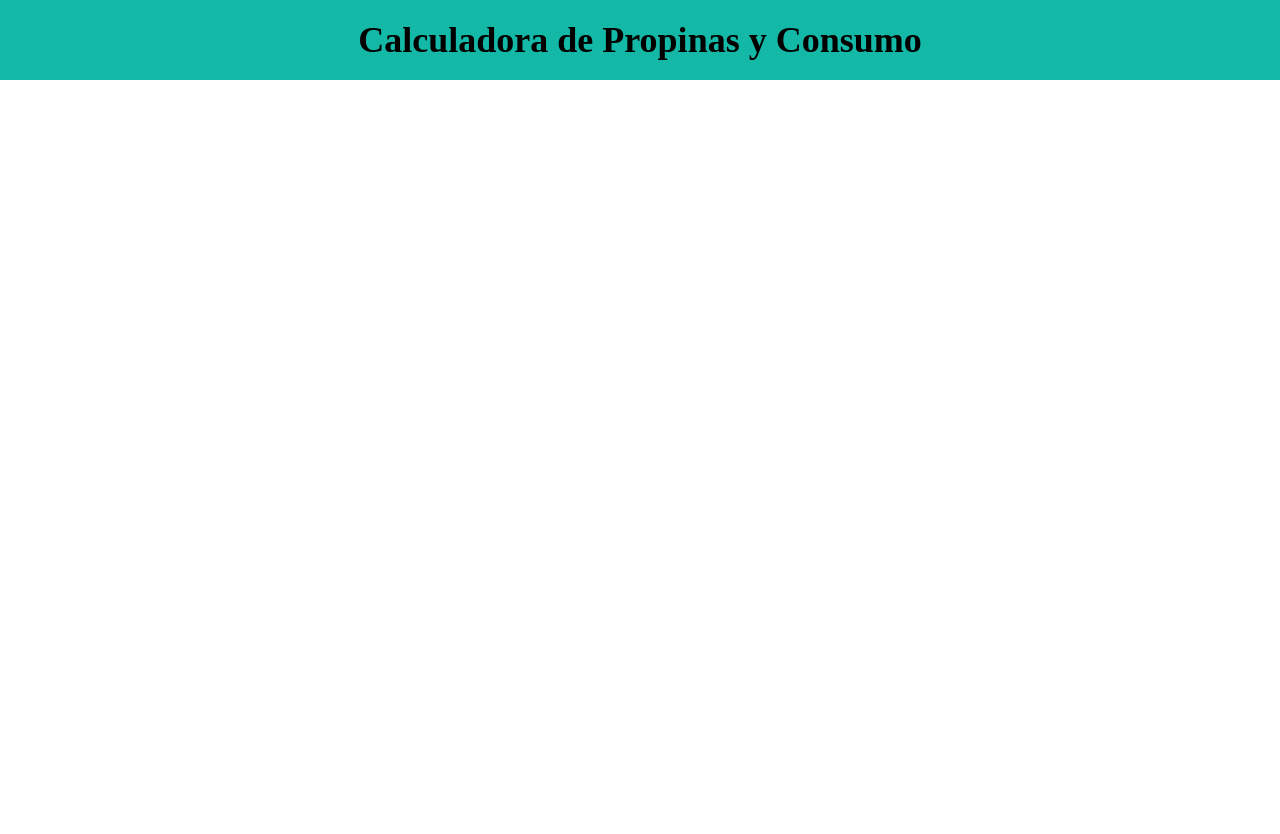
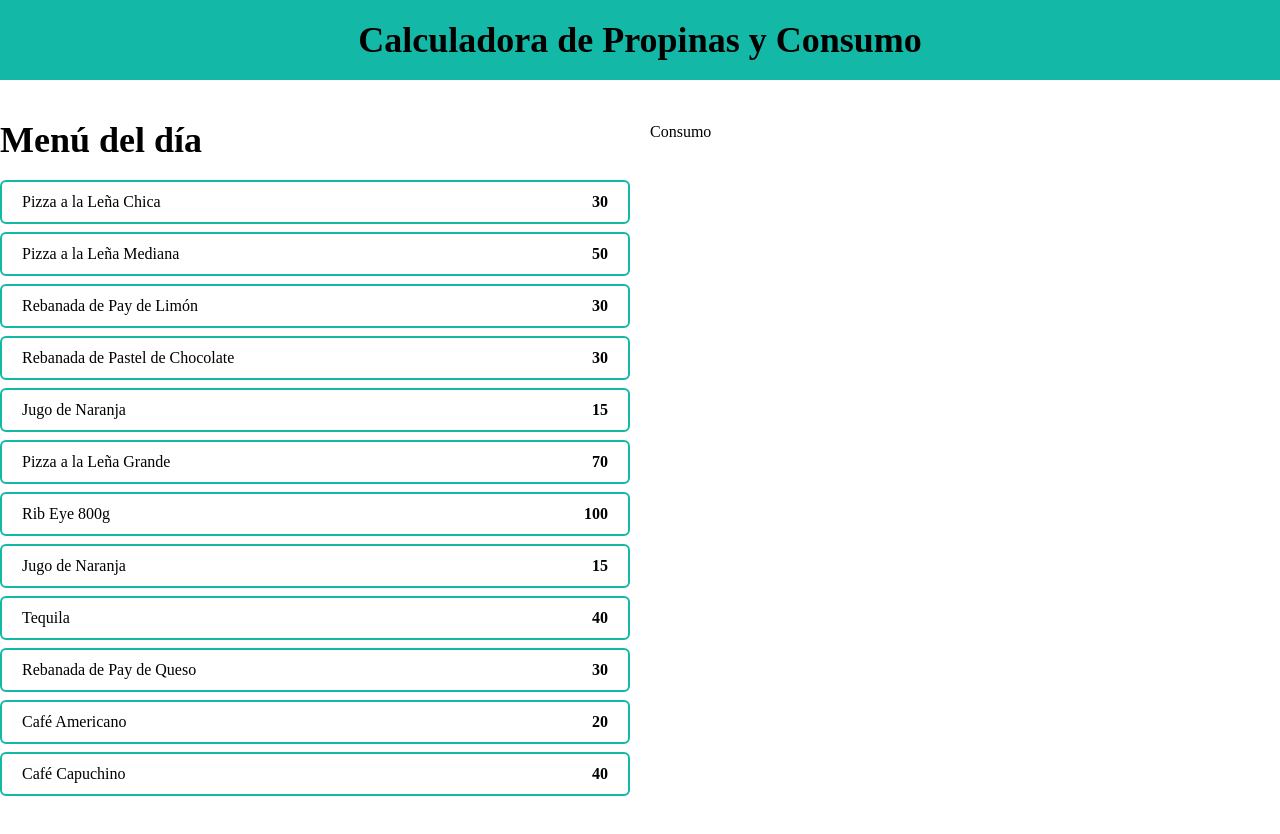
Before and after one commit to BryanLlana/Baksheesh_Calculator, a React (Vite) app: page / in a window 1280 px wide. Before the commit the page ends 800 px from the top, so only its background shows below. Built offline with nearby package versions, Linux system fonts and the light colour scheme.

Commit message:
Menu added

```diff
--- a/src/App.tsx
+++ b/src/App.tsx
@@ -1,9 +1,25 @@
 import Header from "./components/Header"
+import MenuItem from "./components/MenuItem"
+import { menuItems } from "./data"
 
 const App = () => {
   return (
     <>
       <Header />
+
+      <main className="container mx-auto px-5 md:px-0 my-10 md:grid md:grid-cols-2 gap-5">
+        <div>
+          <h2 className="text-4xl font-bold mb-5">Menú del día</h2>
+          <div className="space-y-2">
+            { menuItems.map(item => (
+              <MenuItem key={item.id} item={item}/>
+            ))}
+          </div>
+        </div>
+        <div>
+          <h2>Consumo</h2>
+        </div>
+      </main>
     </>
   )
 }
--- a/src/components/Header.tsx
+++ b/src/components/Header.tsx
@@ -1,7 +1,7 @@
 const Header = () => {
   return (
     <header className="bg-teal-500 py-5">
-      <h1 className="text-center text-4xl font-bold">Calculadora de Propinas y Consumo</h1>
+      <h1 className="text-center text-4xl font-black">Calculadora de Propinas y Consumo</h1>
     </header>
   )
 }
--- /dev/null
+++ b/src/components/MenuItem.tsx
@@ -0,0 +1,17 @@
+import { MenuItem } from "../types"
+
+type Props = {
+  item: MenuItem
+}
+
+const MenuItem = ({ item }: Props) => {
+  const { name, price } = item
+  return (
+    <button className="w-full border-teal-500 hover:bg-teal-400 border-2 py-2 px-5 flex justify-between rounded-md">
+      <p>{name}</p>
+      <p className="font-black">{price}</p>
+    </button>
+  )
+}
+
+export default MenuItem
```
